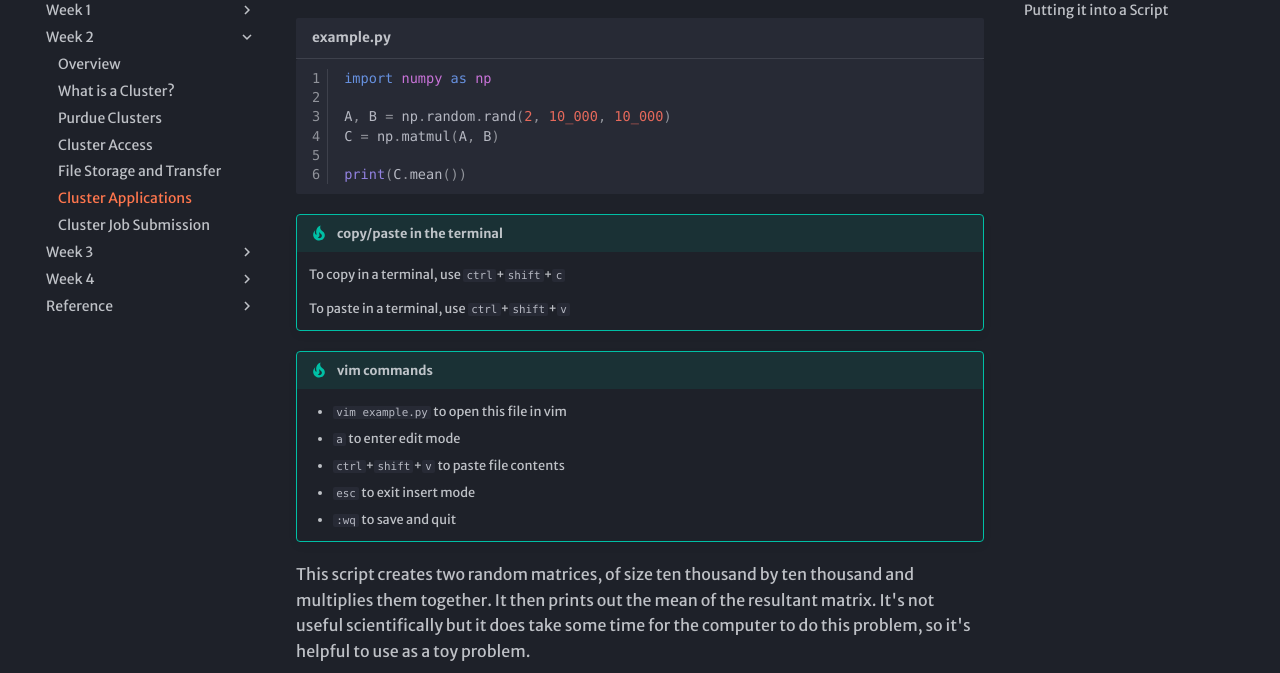
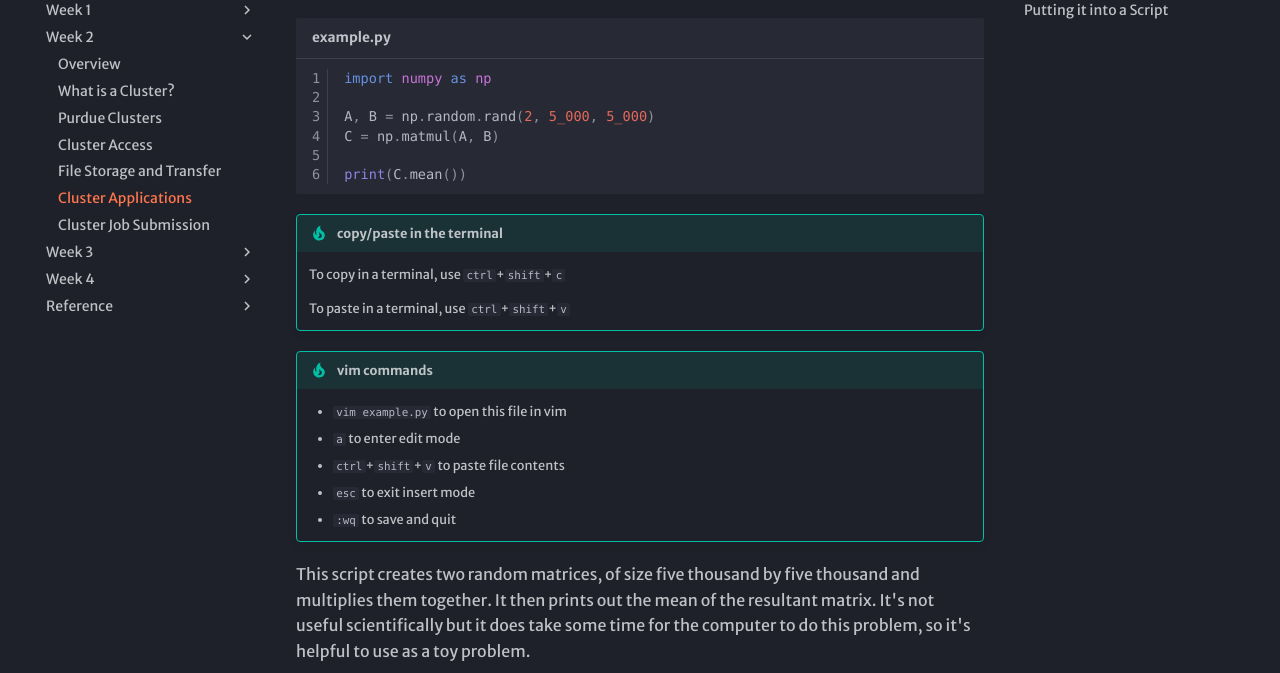
Before and after one commit to Jake-Verburgt/rcac-hpc-exchange, an MkDocs documentation site: the page built from docs/week2/applications.md, in a window 1280 px wide and 900 px high, scrolled down 289 px. Shown: the part 152-825 px from the top of the window. Built offline with MkDocs 1.6.1 and Material for MkDocs 9.7.7, drawn with Linux system fonts in a browser that asks for light colours; some web fonts are replaced.

Commit message:
hotfixes

````diff
--- a/docs/week2/applications.md
+++ b/docs/week2/applications.md
@@ -20,14 +20,13 @@ account and save it as `example.py`.
 ```python title="example.py" linenums="1"
 import numpy as np
 
-A, B = np.random.rand(2, 10_000, 10_000)
+A, B = np.random.rand(2, 5_000, 5_000)
 C = np.matmul(A, B)
 
 print(C.mean())
 ```
 
 !!! tip "copy/paste in the terminal"
-
        To copy in a terminal, use `ctrl`+`shift`+`c`
 
        To paste in a terminal, use `ctrl`+`shift`+`v`
@@ -41,7 +40,7 @@ print(C.mean())
 
 
 This script creates two random matrices, of size
-ten thousand by ten thousand and multiplies them
+five thousand by five thousand and multiplies them
 together. It then prints out the mean of the
 resultant matrix. It's not useful scientifically
 but it does take some time for the computer to
````
Also changed, not shown: docs/week2/clusters.md (+1 -1 lines), docs/week2/slurm-basics.md (+4 -5 lines), docs/week2/storage-transfer.md (+31 -28 lines).
